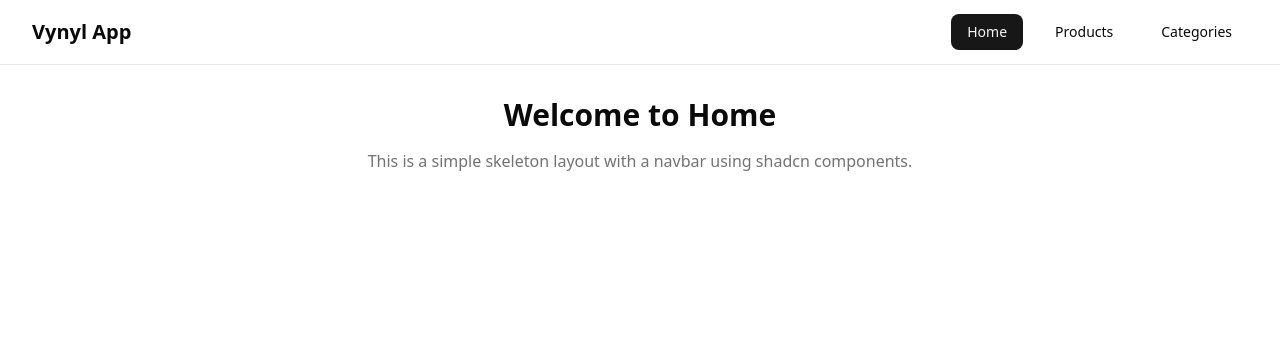
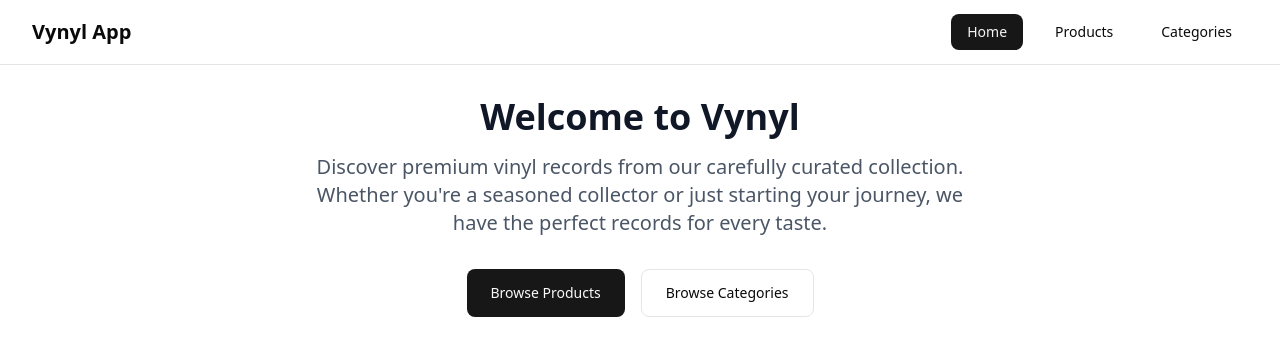
Before and after one commit to kevindude6/unspecified-technical-assessment, a React app in the folder frontend/: page / in a window 1280 px wide. Shown: the top 356 px of the page. Built offline with nearby package versions, Linux system fonts and the light colour scheme; the HTML template or start-up script is replaced by a standard one; what arktype would draw is missing.

Commit message:
make currentPage type safe, adjus thome page

```diff
--- a/frontend/src/App.tsx
+++ b/frontend/src/App.tsx
@@ -3,12 +3,15 @@ import { useState } from "react";
 import { Layout } from "./components/Layout";
 import { ProductPage } from "./components/ProductPage";
 import { CategoryPage } from "./components/CategoryPage";
+import { HomePage } from "./components/HomePage";
+
+type Page = "Home" | "Products" | "Categories";
 
 function App() {
 	const queryClient = new QueryClient();
-	const [currentPage, setCurrentPage] = useState("Home");
+	const [currentPage, setCurrentPage] = useState<Page>("Home");
 
-	const handlePageChange = (page: string) => {
+	const handlePageChange = (page: Page) => {
 		setCurrentPage(page);
 	};
 
@@ -21,15 +24,7 @@ function App() {
 			return <CategoryPage />;
 		}
 
-		return (
-			<div className="text-center">
-				<h1 className="text-3xl font-bold mb-4">Welcome to {currentPage}</h1>
-				<p className="text-muted-foreground">
-					This is a simple skeleton layout with a navbar using shadcn
-					components.
-				</p>
-			</div>
-		);
+		return <HomePage onPageChange={handlePageChange} />;
 	};
 
 	return (
--- /dev/null
+++ b/frontend/src/components/HomePage.tsx
@@ -0,0 +1,37 @@
+import { useState } from "react";
+import { Button } from "@/components/ui/button";
+
+interface HomePageProps {
+	onPageChange: (page: string) => void;
+}
+
+export function HomePage({ onPageChange }: HomePageProps) {
+	return (
+		<div className="text-center space-y-8">
+			<div className="space-y-4">
+				<h1 className="text-4xl font-bold text-gray-900">Welcome to Vynyl</h1>
+				<p className="text-xl text-gray-600 max-w-2xl mx-auto">
+					Discover premium vinyl records from our carefully curated collection.
+					Whether you're a seasoned collector or just starting your journey, we
+					have the perfect records for every taste.
+				</p>
+			</div>
+			<div className="flex justify-center space-x-4">
+				<button
+					type="button"
+					onClick={() => onPageChange("Products")}
+					className="inline-flex items-center justify-center whitespace-nowrap rounded-md text-sm font-medium ring-offset-background transition-colors focus-visible:outline-none focus-visible:ring-2 focus-visible:ring-ring focus-visible:ring-offset-2 disabled:pointer-events-none disabled:opacity-50 bg-primary text-primary-foreground hover:bg-primary/90 h-12 px-6 text-lg"
+				>
+					Browse Products
+				</button>
+				<button
+					type="button"
+					onClick={() => onPageChange("Categories")}
+					className="inline-flex items-center justify-center whitespace-nowrap rounded-md text-sm font-medium ring-offset-background transition-colors focus-visible:outline-none focus-visible:ring-2 focus-visible:ring-ring focus-visible:ring-offset-2 disabled:pointer-events-none disabled:opacity-50 border border-input bg-background hover:bg-accent hover:text-accent-foreground h-12 px-6 text-lg"
+				>
+					Browse Categories
+				</button>
+			</div>
+		</div>
+	);
+}
--- a/frontend/src/components/Layout.tsx
+++ b/frontend/src/components/Layout.tsx
@@ -1,9 +1,11 @@
 import { Navbar } from "./Navbar";
+
+type Page = "Home" | "Products" | "Categories";
 
 interface LayoutProps {
 	children: React.ReactNode;
-	currentPage: string;
-	onPageChange: (page: string) => void;
+	currentPage: Page;
+	onPageChange: (page: Page) => void;
 }
 
 export function Layout({ children, currentPage, onPageChange }: LayoutProps) {
--- a/frontend/src/components/Navbar.tsx
+++ b/frontend/src/components/Navbar.tsx
@@ -1,12 +1,14 @@
 import { Button } from "@/components/ui/button";
 import { cn } from "@/lib/utils";
 
+type Page = "Home" | "Products" | "Categories";
+
 interface NavbarProps {
-	currentPage: string;
-	onPageChange: (page: string) => void;
+	currentPage: Page;
+	onPageChange: (page: Page) => void;
 }
 
-const pages = ["Home", "Products", "Categories"];
+const pages: Page[] = ["Home", "Products", "Categories"];
 
 export function Navbar({ currentPage, onPageChange }: NavbarProps) {
 	return (
```
